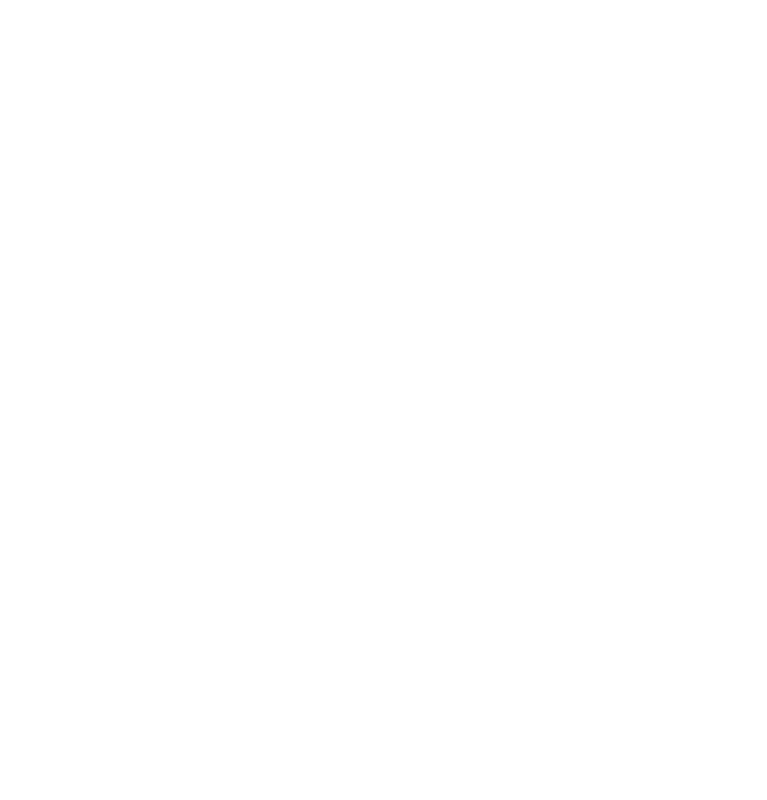
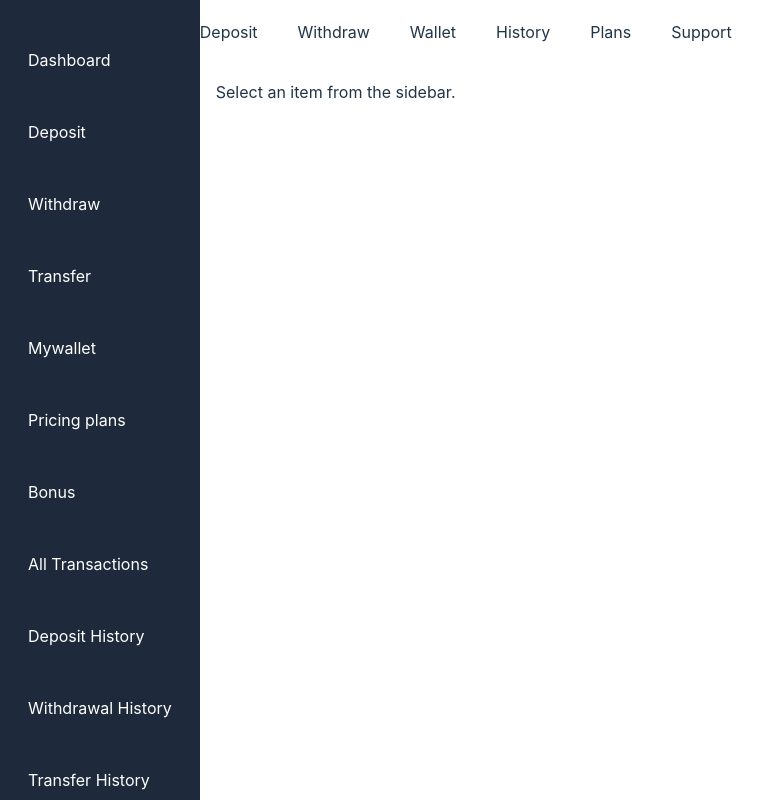
Before and after one commit to MatthewNweke/esports, a React (Vite) app: page /dashboard in a window 1280 px wide. Before the commit this address had no page. Shown: the whole page, without its empty margins (0-767 px from the left). Built offline with nearby package versions, Linux system fonts and the light colour scheme; what tw-elements would draw is missing.

Commit message:
privacypolicy

```diff
--- a/src/App.jsx
+++ b/src/App.jsx
@@ -1,4 +1,3 @@
-import { Route, Routes } from 'react-router-dom';
 import './App.css';
 import About from './pages/About';
 import Contact from './pages/Contact';
@@ -7,11 +6,24 @@ import Plan from './pages/Plan';
 import PrivacyPolicy from './pages/PrivacyPolicy';
 import Home from './pages/Home';
 import Terms from './pages/Terms';
-
-
+import Dashboard from './components/dashboard/dashboard';
+import  { useEffect } from 'react';
+import {
+  Routes,
+  Route,
+  useLocation
+} from 'react-router-dom';
 
 
 function App() {
+  const location = useLocation();
+
+  useEffect(() => {
+    document.querySelector('html').style.scrollBehavior = 'auto'
+    window.scroll({ top: 0 })
+    document.querySelector('html').style.scrollBehavior = ''
+  }, [location.pathname]); // triggered on route change
+
   return (
     <div>
       <Routes>
@@ -22,6 +34,8 @@ function App() {
         <Route path="/login" element={<LogIn />} />
         <Route path="/privacy-policy" element={<PrivacyPolicy />} />
         <Route path="/terms&condition" element={<Terms />} />
+        <Route path="/dashboard" element={<Dashboard />} />
+
       </Routes>
     </div>
   );
--- a/src/components/Header.jsx
+++ b/src/components/Header.jsx
@@ -1,15 +1,31 @@
 import { Link } from 'react-router-dom';
-import { useState } from 'react';
+import { useState,useEffect } from 'react';
 
 const Header = () => {
   const [isMenuOpen, setMenuOpen] = useState(false);
+  const [isScrolled, setScrolled] = useState(false);
 
   const toggleMenu = () => {
     setMenuOpen(!isMenuOpen);
   };
+  const handleScroll = () => {
+    // Add your desired scroll threshold value
+    const scrollThreshold = 50;
+    setScrolled(window.scrollY > scrollThreshold);
+  };
+
+  useEffect(() => {
+    window.addEventListener('scroll', handleScroll);
+
+    return () => {
+      window.removeEventListener('scroll', handleScroll);
+    };
+  }, []);
 
   return (
-    <div className="w-full flex bg-[#00000090] shadow-md fixed z-40 top-0 left-0 justify-around max-lg:block ">
+    <div className={`w-full flex shadow-md fixed z-40 top-0 left-0 justify-around max-lg:block transition-all duration-300 ${
+        isScrolled ? 'bg-[#00000080]' : 'bg-[black]'
+      }`}>
       <div className="flex justify-between items-center py-4 px-5 lg:px-10 xl:px-20">
         <img src="/FxLogo.png" alt="" />
 
--- a/src/components/OptionFAQDropdown.jsx
+++ b/src/components/OptionFAQDropdown.jsx
@@ -50,7 +50,7 @@ function OptionFAQDropdown() {
     <div className=" mx-auto my-20  w-[50%] max-md:w-[70%] max-sm:w-[90%]">
       <button
         onClick={toggleDropdown1}
-        className={`flex justify-between w-[100%] mb-5 border  shadow-sm py-5 rounded-lg px-4  border-[#D4B71680]  text-sm font-medium text-[white] focus:outline-none
+        className={`flex justify-between w-[100%] mb-5 border  shadow-sm py-5 rounded-lg px-4  border-[#D4B71680]  text-[1rem] font-medium text-[white] focus:outline-none
         ${
           isOpen1 ? 'bg-[#D4B716] ' : 'bg-[#343A40]'
         }`}
@@ -91,7 +91,7 @@ function OptionFAQDropdown() {
 
       <button
         onClick={toggleDropdown2}
-        className={`flex justify-between w-[100%] border mb-5 rounded-lg shadow-sm py-5 px-4  border-[#D4B71680]  text-sm font-medium text-[white] focus:outline-none "
+        className={`flex justify-between w-[100%] border mb-5 rounded-lg shadow-sm py-5 px-4  border-[#D4B71680]  text-[1rem] font-medium text-[white] focus:outline-none "
         ${
           isOpen2 ? 'bg-[#D4B716] ' : 'bg-[#343A40]'
         }`}>
@@ -126,7 +126,7 @@ function OptionFAQDropdown() {
 
       <button
         onClick={toggleDropdown3}
-        className={`flex justify-between w-[100%] rounded-lg mb-5  border border-[#D4B71680]  shadow-sm py-5 px-4 text-sm font-medium text-[white] focus:outline-none
+        className={`flex justify-between w-[100%] rounded-lg mb-5  border border-[#D4B71680]  shadow-sm py-5 px-4 text-[1rem] font-medium text-[white] focus:outline-none
         ${
           isOpen3 ? 'bg-[#D4B716] ' : 'bg-[#343A40]'
         }`}
@@ -163,7 +163,7 @@ function OptionFAQDropdown() {
 
       <button
         onClick={toggleDropdown4}
-        className={`flex justify-between w-[100%] border rounded-lg px-4 py-5 mb-5 border-[#D4B71680]  shadow-sm p-4 text-sm font-medium text-[white] focus:outline-none
+        className={`flex justify-between w-[100%] border rounded-lg px-4 py-5 mb-5 border-[#D4B71680]  shadow-sm p-4 text-[1rem] font-medium text-[white] focus:outline-none
         ${
           isOpen4 ? 'bg-[#D4B716] ' : 'bg-[#343A40]'
         }`}
@@ -204,7 +204,7 @@ function OptionFAQDropdown() {
 
       <button
         onClick={toggleDropdown5}
-        className={`flex justify-between w-[100%]  rounded-lg border border-[#D4B71680]  shadow-sm py-5 px-4 text-sm font-medium text-[white] focus:outline-none"
+        className={`flex justify-between w-[100%]  rounded-lg border border-[#D4B71680]  shadow-sm py-5 px-4 text-[1rem] font-medium text-[white] focus:outline-none"
         ${
           isOpen5 ? 'bg-[#D4B716] ' : 'bg-[#343A40]'
         }`}>
--- /dev/null
+++ b/src/components/dashboard/Dashboard.jsx
@@ -0,0 +1,26 @@
+// src/components/Dashboard.js
+
+import { useState } from 'react';
+
+import Side from '../dashboard/Side';
+import Header from'../dashboard/Header';
+import MainContent from'../dashboard/MainContent';
+const Dashboard = () => {
+  const [selectedItem, setSelectedItem] = useState(null);
+
+  const handleItemSelected = (item) => {
+    setSelectedItem(item);
+  };
+
+  return (
+    <div className="flex overflow-hidden">
+      <Side onItemSelected={handleItemSelected} />
+      <div className="flex-1 flex flex-col">
+        <Header />
+        <MainContent selectedItem={selectedItem} />
+      </div>
+    </div>
+  );
+};
+
+export default Dashboard;
--- /dev/null
+++ b/src/components/dashboard/Header.jsx
@@ -0,0 +1,20 @@
+// src/components/Header.js
+
+import React from 'react';
+
+const Header = () => {
+  return (
+    <div className="h-[4rem]">
+      <ul className='flex h-[100%] gap-10 items-center'>
+        <li className='cursor-pointer'>Deposit</li>
+        <li className='cursor-pointer'>Withdraw</li>
+        <li className='cursor-pointer'>Wallet</li>
+        <li className='cursor-pointer'>History</li>
+        <li className='cursor-pointer'>Plans</li>
+        <li className='cursor-pointer'>Support</li>
+      </ul>
+    </div>
+  );
+};
+
+export default Header;
--- /dev/null
+++ b/src/components/dashboard/MainContent.jsx
@@ -0,0 +1,19 @@
+// src/components/MainContent.js
+
+import React from 'react';
+
+const MainContent = ({ selectedItem }) => {
+  const contentMap = {
+    Dashboard: <p>Welcome to the Dashboard!</p>,
+    Profile: <p>This is your profile information.</p>,
+    Settings: <p>Adjust your settings here.</p>,
+  };
+
+  return (
+    <main className="p-4">
+      {contentMap[selectedItem] || <p>Select an item from the sidebar.</p>}
+    </main>
+  );
+};
+
+export default MainContent;
--- /dev/null
+++ b/src/components/dashboard/Side.jsx
@@ -0,0 +1,40 @@
+// src/components/Sidebar.js
+
+import React, { useState } from 'react';
+
+const Side = ({ onItemSelected }) => {
+  const sidebarItems = [
+    'Dashboard',
+    'Deposit',
+    'Withdraw',
+    'Transfer',
+    'Mywallet',
+    'Pricing plans',
+    'Bonus',
+    'All Transactions',
+    'Deposit History',
+    'Withdrawal History',
+    'Transfer History',
+    'My Profile',
+    'My Referral',
+    'Notifications',
+    'Contact Support',
+    'Logout'
+  ];
+
+  return (
+    <aside className="bg-slate-800 text-white h-[100vh] overflow-y-auto">
+      <nav>
+        <ul className='py-10 px-3 flex flex-col justify-center gap-8'>
+          {sidebarItems.map((item, index) => (
+            <li className='cursor-pointer px-4 py-2 hover:bg-white hover:text-black' key={index} onClick={() => onItemSelected(item)}>
+              {item}
+            </li>
+          ))}
+        </ul>
+      </nav>
+    </aside>
+  );
+};
+
+export default Side;
--- /dev/null
+++ b/src/components/dashboard/SidebarLinkGroup.jsx
@@ -0,0 +1,21 @@
+import React, { useState } from 'react';
+
+function SidebarLinkGroup({
+  children,
+  activecondition,
+}) {
+
+  const [open, setOpen] = useState(activecondition);
+
+  const handleClick = () => {
+    setOpen(!open);
+  }
+
+  return (
+    <li className={`px-3 py-2 rounded-sm mb-0.5 last:mb-0 ${activecondition && 'bg-slate-900'}`}>
+      {children(handleClick, open)}
+    </li>
+  );
+}
+
+export default SidebarLinkGroup;
--- a/src/pages/PrivacyPolicy.jsx
+++ b/src/pages/PrivacyPolicy.jsx
@@ -7,7 +7,7 @@ const PrivacyPolicy = () => {
       <MainLayout>
         <CoinBg title="Privacy & Policy" description="Privacy & Policy" />
 
-        <div className="px-16 py-10 bg-black text-white text-[1.2rem] leading-9">
+        <div className="px-16 py-10 bg-black text-white text-[1.2rem] leading-9 max-lg:px-8 max-md:px-5 max-sm:px-3 max-sm:text-[1rem]">
           Our company understands the importance of the personal information of
           every participant. Cooperating with our company, you can be sure of
           the privacy of your personal information and in its protection by our
--- a/src/pages/Terms.jsx
+++ b/src/pages/Terms.jsx
@@ -7,7 +7,7 @@ const Terms = () => {
       <MainLayout>
         <CoinBg title="Terms & Condition" description="Terms & Condition" />
 
-        <div className="px-16 py-10 bg-black text-white text-[1.2rem] leading-9">
+        <div className="px-16 py-10 bg-black text-white text-[1.2rem] leading-9 max-lg:px-8 max-md:px-5 max-sm:px-3 max-sm:text-[1rem]">
           <p className="text-[1.4rem] font-semibold ">Terms of use</p>
           As per this agreement, the rules and terms of usage (hereinafter known
           as Term of Use) are defined related to the services and features of
```
Also changed, not shown: src/components/dashboard/Deposit.jsx (added), src/components/dashboard/Transfer.jsx (added).
